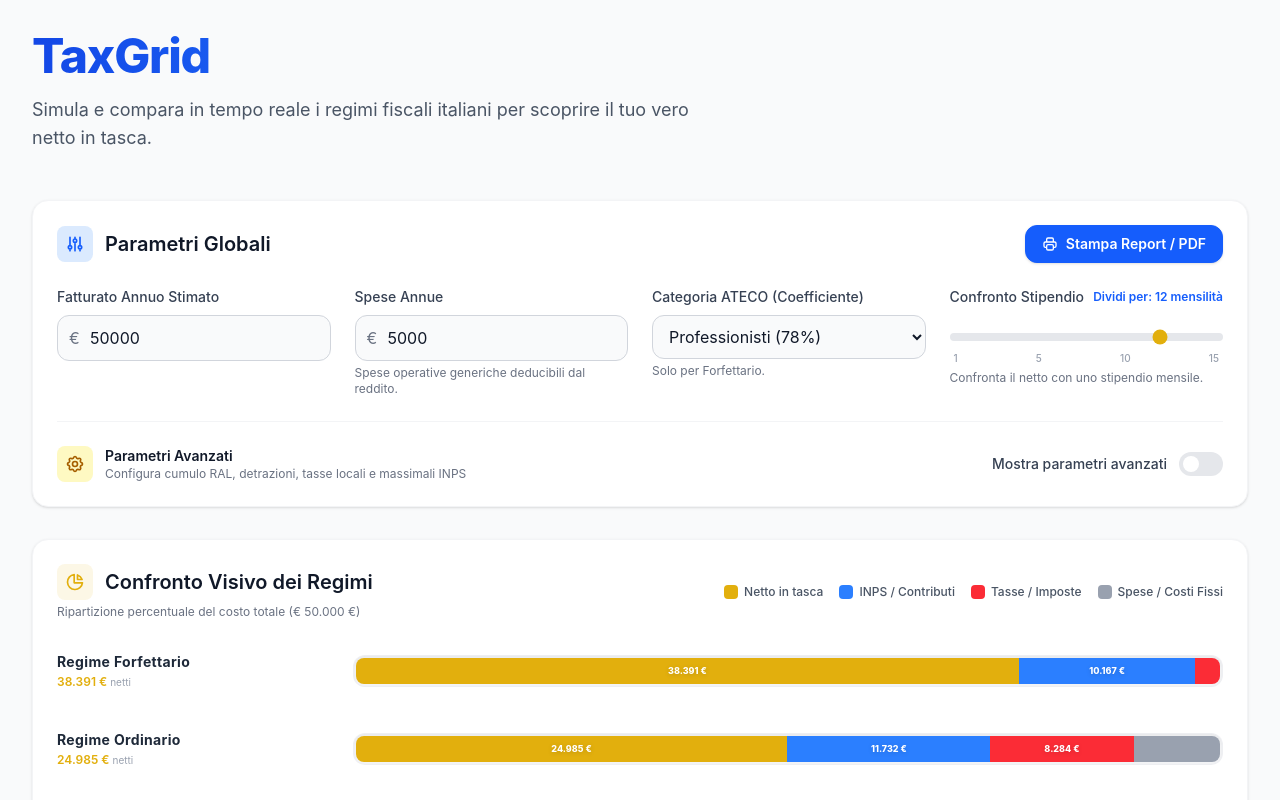
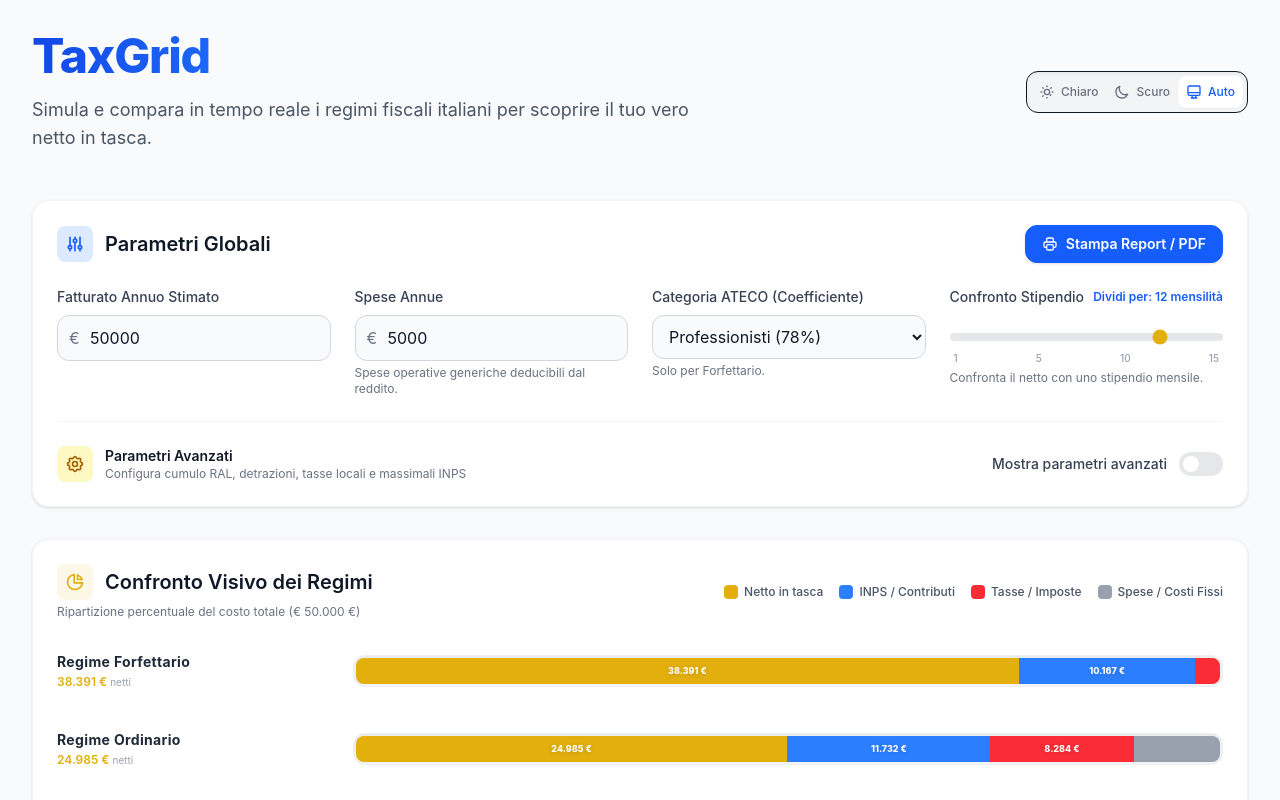
Before and after one commit to p-lorenzo/taxgrid, a Vue app: page / in a window 1280 px wide. Shown: the top 800 px of the page. Built offline with nearby package versions, Linux system fonts and the light colour scheme.

Commit message:
feat: implement manual dark/light theme toggle (Spec 12)

```diff
--- /dev/null
+++ b/history/2026-06-17--12-dark-light-mode-toggle.md
@@ -0,0 +1,13 @@
+# History Details: Manual Dark/Light Theme Toggle
+
+**Date**: 2026-06-17
+
+## Lessons Learned & Decisions Made
+1. **Tailwind CSS v4 Configuration**: Since Tailwind CSS v4 is "CSS-first" and does not use `tailwind.config.js`, enabling class-based dark mode requires redefining the `dark` variant inside the main CSS file using `@custom-variant dark (&:where(.dark, .dark *));`. This ensures `dark:` utility classes respond to the presence of the `.dark` class on the root element.
+2. **Preventing Flash of Unstyled Content (FOUC)**: To prevent a temporary flash of light theme on initial page load for dark-mode users, a small, blocking inline `<script>` was placed directly inside `<head>` in `index.html` to instantly evaluate the localStorage preference (or system preference fallback) and apply the correct class.
+3. **Synchronous Watcher**: Used `flush: 'sync'` inside the `useDarkMode.ts` composable's watcher. This guarantees that UI theme switches and localStorage writes happen instantly, eliminating any race conditions or test execution delays during component test tick updates.
+4. **Accessible Segments UI**: Designed a segmented pill control in the Header using modern border styles, backdrop blurs, and interactive state animations, while fully maintaining accessibility (Aria labels and titles on each option).
+
+## Issues Encountered
+- **Unused Import**: Initially imported `Theme` type in the `ThemeToggle.vue` component, which triggered a TypeScript compiler error `TS6133` because the type was only declared but never read. This was resolved by pruning the unused import.
+- **Asynchronous watch timing in tests**: The unit tests initially checked the state mutations synchronously after triggering a setter. Since Vue watchers run asynchronously by default, this led to test assertion failures when querying `localStorage` before the next tick. Resolving this with `flush: 'sync'` ensured the tests pass synchronously and robustly.
--- a/index.html
+++ b/index.html
@@ -5,6 +5,19 @@
     <link rel="icon" type="image/svg+xml" href="/favicon.svg" />
     <meta name="viewport" content="width=device-width, initial-scale=1.0" />
     <title>TaxGrid</title>
+    <script>
+      (function() {
+        const preference = localStorage.getItem('theme-preference') || 'system';
+        const isDark = preference === 'dark' || (preference === 'system' && window.matchMedia('(prefers-color-scheme: dark)').matches);
+        if (isDark) {
+          document.documentElement.classList.add('dark');
+          document.documentElement.classList.remove('light');
+        } else {
+          document.documentElement.classList.remove('dark');
+          document.documentElement.classList.add('light');
+        }
+      })();
+    </script>
   </head>
   <body>
     <div id="app"></div>
--- a/specs/12-dark-light-mode-toggle.md
+++ b/specs/12-dark-light-mode-toggle.md
@@ -1,4 +1,6 @@
 # Spec 12: Toggle Manuale Tema Chiaro / Scuro
+
+## Status: COMPLETE
 
 ## Obiettivo
 Fornire all'utente un controllo esplicito sull'aspetto visivo dell'app (tema chiaro o scuro), slegandolo dalle preferenze di sistema se lo desidera.
@@ -16,3 +18,5 @@
 - Aggiornare `tailwind.config.js` assicurandosi che sia configurato `darkMode: 'class'` invece di `media` (che di default risponde solo all'OS).
 - Mantenere la prevenzione del FOUC (Flash of Unstyled Content): inserire se possibile un breve snippet `<script>` nativo dentro `index.html` che valuti la preferenza da localStorage ancor prima di montare l'app Vue.
 - Implementare un piccolo composable Vue (`useDarkMode.ts`) o gestire lo stato globale dentro Pinia per reattività.
+
+<!-- NR_OF_TRIES: 1 -->
--- a/src/App.vue
+++ b/src/App.vue
@@ -4,6 +4,7 @@
 import Footer from './components/Footer.vue'
 import ComparisonChart from './components/ComparisonChart.vue'
 import CalculationBreakdown from './components/CalculationBreakdown.vue'
+import ThemeToggle from './components/ThemeToggle.vue'
 import { computed, ref } from 'vue'
 
 const store = useTaxStore()
@@ -67,13 +68,16 @@
       </div>
 
       <!-- Header -->
-      <header class="mb-12 text-center sm:text-left print:hidden">
+      <header class="mb-12 flex flex-col sm:flex-row sm:items-center sm:justify-between gap-4 text-center sm:text-left print:hidden">
+        <div>
           <h1 class="text-4xl sm:text-5xl font-extrabold tracking-tight text-transparent bg-clip-text bg-gradient-to-r from-blue-700 via-blue-500 to-[#e2af0d] dark:from-blue-400 dark:via-blue-300 dark:to-[#e2af0d] mb-4">
             TaxGrid
           </h1>
           <p class="text-lg text-gray-600 dark:text-gray-400 max-w-2xl">
             Simula e compara in tempo reale i regimi fiscali italiani per scoprire il tuo vero netto in tasca.
           </p>
+        </div>
+        <ThemeToggle />
       </header>
 
       <!-- Global Controls -->
--- /dev/null
+++ b/src/components/ThemeToggle.vue
@@ -0,0 +1,63 @@
+<script setup lang="ts">
+import { useDarkMode } from '../composables/useDarkMode'
+
+const { theme, setTheme } = useDarkMode()
+</script>
+
+<template>
+  <div class="flex items-center p-1 bg-gray-100 dark:bg-gray-800/80 backdrop-blur border border-gray-250/30 dark:border-gray-700/50 rounded-xl shadow-inner self-center sm:self-auto transition-colors duration-200">
+    <!-- Light Theme Button -->
+    <button
+      @click="setTheme('light')"
+      :class="[
+        'p-2 rounded-lg transition-all duration-200 flex items-center justify-center gap-1.5 text-xs font-medium focus:outline-hidden focus-visible:ring-2 focus-visible:ring-blue-500 cursor-pointer',
+        theme === 'light'
+          ? 'bg-white dark:bg-gray-700 text-blue-600 dark:text-blue-400 shadow-xs'
+          : 'text-gray-500 hover:text-gray-700 dark:text-gray-400 dark:hover:text-gray-200 hover:bg-gray-50 dark:hover:bg-gray-700/30'
+      ]"
+      title="Tema Chiaro"
+      aria-label="Attiva tema chiaro"
+    >
+      <svg class="w-4 h-4" fill="none" stroke="currentColor" stroke-width="2" viewBox="0 0 24 24">
+        <path stroke-linecap="round" stroke-linejoin="round" d="M12 3v1m0 16v1m9-9h-1M4 12H3m15.364-6.364l-.707.707M6.343 17.657l-.707.707m0-12.728l.707.707m10.607 10.607l.707-.707M12 8a4 4 0 100 8 4 4 0 000-8z" />
+      </svg>
+      <span class="sr-only sm:not-sr-only sm:inline-block">Chiaro</span>
+    </button>
+
+    <!-- Dark Theme Button -->
+    <button
+      @click="setTheme('dark')"
+      :class="[
+        'p-2 rounded-lg transition-all duration-200 flex items-center justify-center gap-1.5 text-xs font-medium focus:outline-hidden focus-visible:ring-2 focus-visible:ring-blue-500 cursor-pointer',
+        theme === 'dark'
+          ? 'bg-white dark:bg-gray-700 text-blue-600 dark:text-blue-400 shadow-xs'
+          : 'text-gray-500 hover:text-gray-700 dark:text-gray-400 dark:hover:text-gray-200 hover:bg-gray-50 dark:hover:bg-gray-700/30'
+      ]"
+      title="Tema Scuro"
+      aria-label="Attiva tema scuro"
+    >
+      <svg class="w-4 h-4" fill="none" stroke="currentColor" stroke-width="2" viewBox="0 0 24 24">
+        <path stroke-linecap="round" stroke-linejoin="round" d="M20.354 15.354A9 9 0 018.646 3.646 9.003 9.003 0 0012 21a9.003 9.003 0 008.354-5.646z" />
+      </svg>
+      <span class="sr-only sm:not-sr-only sm:inline-block">Scuro</span>
+    </button>
+
+    <!-- System Default Button -->
+    <button
+      @click="setTheme('system')"
+      :class="[
+        'p-2 rounded-lg transition-all duration-200 flex items-center justify-center gap-1.5 text-xs font-medium focus:outline-hidden focus-visible:ring-2 focus-visible:ring-blue-500 cursor-pointer',
+        theme === 'system'
+          ? 'bg-white dark:bg-gray-700 text-blue-600 dark:text-blue-400 shadow-xs'
+          : 'text-gray-500 hover:text-gray-700 dark:text-gray-400 dark:hover:text-gray-200 hover:bg-gray-50 dark:hover:bg-gray-700/30'
+      ]"
+      title="Usa impostazioni di sistema"
+      aria-label="Usa tema di sistema"
+    >
+      <svg class="w-4 h-4" fill="none" stroke="currentColor" stroke-width="2" viewBox="0 0 24 24">
+        <path stroke-linecap="round" stroke-linejoin="round" d="M9.75 17L9 20l-1 1h8l-1-1-.75-3M3 13h18M5 17h14a2 2 0 002-2V5a2 2 0 00-2-2H5a2 2 0 00-2 2v10a2 2 0 002 2z" />
+      </svg>
+      <span class="sr-only sm:not-sr-only sm:inline-block">Auto</span>
+    </button>
+  </div>
+</template>
--- /dev/null
+++ b/src/composables/useDarkMode.ts
@@ -0,0 +1,70 @@
+import { ref, watch } from 'vue'
+
+export type Theme = 'light' | 'dark' | 'system'
+
+const getInitialTheme = (): Theme => {
+  if (typeof window !== 'undefined' && window.localStorage) {
+    const saved = window.localStorage.getItem('theme-preference') as Theme
+    if (saved === 'light' || saved === 'dark' || saved === 'system') {
+      return saved
+    }
+  }
+  return 'system'
+}
+
+const theme = ref<Theme>(getInitialTheme())
+
+export function useDarkMode() {
+  const updateDOM = () => {
+    if (typeof window === 'undefined') return
+    const isDark =
+      theme.value === 'dark' ||
+      (theme.value === 'system' &&
+        window.matchMedia &&
+        window.matchMedia('(prefers-color-scheme: dark)').matches)
+
+    if (isDark) {
+      document.documentElement.classList.add('dark')
+      document.documentElement.classList.remove('light')
+    } else {
+      document.documentElement.classList.remove('dark')
+      document.documentElement.classList.add('light')
+    }
+  }
+
+  // Set up listeners safely
+  if (typeof window !== 'undefined' && window.matchMedia) {
+    const mediaQuery = window.matchMedia('(prefers-color-scheme: dark)')
+    const listener = () => {
+      if (theme.value === 'system') {
+        updateDOM()
+      }
+    }
+    if (mediaQuery.addEventListener) {
+      mediaQuery.addEventListener('change', listener)
+    } else if ((mediaQuery as any).addListener) {
+      (mediaQuery as any).addListener(listener)
+    }
+  }
+
+  // Watch for theme changes and persist + update DOM
+  watch(
+    theme,
+    (newTheme) => {
+      if (typeof window !== 'undefined' && window.localStorage) {
+        window.localStorage.setItem('theme-preference', newTheme)
+      }
+      updateDOM()
+    },
+    { immediate: true, flush: 'sync' }
+  )
+
+  const setTheme = (newTheme: Theme) => {
+    theme.value = newTheme
+  }
+
+  return {
+    theme,
+    setTheme
+  }
+}
--- a/src/style.css
+++ b/src/style.css
@@ -1,4 +1,6 @@
 @import "tailwindcss";
+
+@custom-variant dark (&:where(.dark, .dark *));
 
 :root {
   --text: #6b6375;
@@ -7,13 +9,11 @@
   --border: #e5e7eb;
 }
 
-@media (prefers-color-scheme: dark) {
-  :root {
-    --text: #9ca3af;
-    --text-h: #f3f4f6;
-    --bg: #111827;
-    --border: #374151;
-  }
+.dark {
+  --text: #9ca3af;
+  --text-h: #f3f4f6;
+  --bg: #111827;
+  --border: #374151;
 }
 
 body {
```
Also changed, not shown: 2 other files (tests, documents, lock files or other folders). Lines whose indentation alone changed are shown as unchanged.
